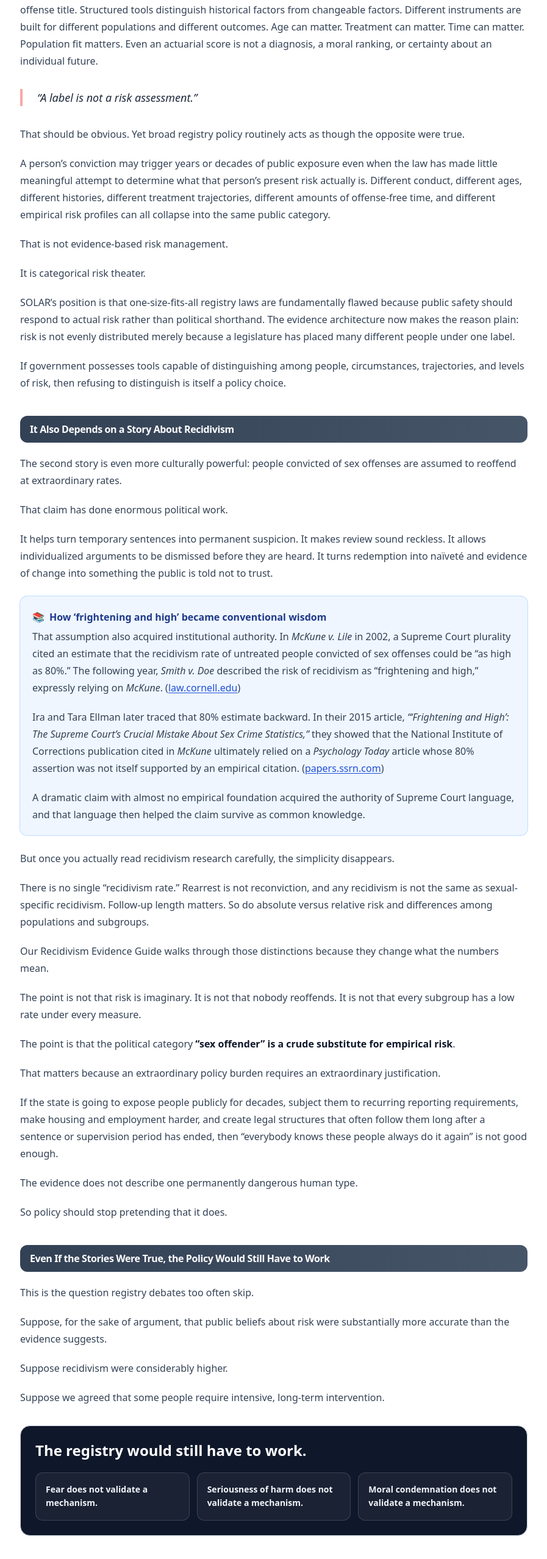
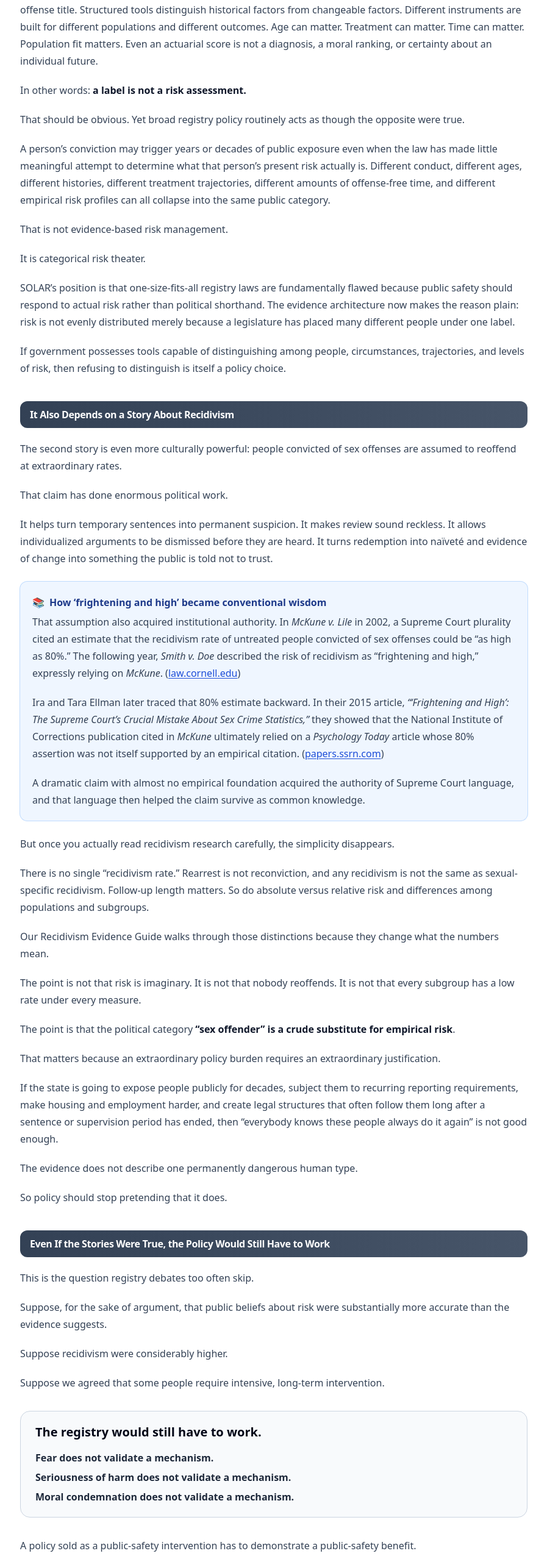
Before and after one commit to projectsolarrecon/Solar, a React (Vite) app: page /blog/what-good-is-the-registry in a window 1280 px wide. Shown: the part 2405-4962 px from the top of the page at 61% size, without its empty margins (191-1088 px from the left). Built offline with nearby package versions, Linux system fonts and the light colour scheme.

Commit message:
Refine registry editorial presentation hierarchy

```diff
--- a/src/pages/blog/WhatGoodistheRegistry.tsx
+++ b/src/pages/blog/WhatGoodistheRegistry.tsx
@@ -204,7 +204,9 @@ export default function WhatGoodistheRegistry(): JSX.Element {
           certainty about an individual future.
         </p>
 
-        <PullQuote>“A label is not a risk assessment.”</PullQuote>
+        <p>
+          In other words: <strong>a label is not a risk assessment.</strong>
+        </p>
 
         <p>
           That should be obvious. Yet broad registry policy routinely acts as though
@@ -358,20 +360,14 @@ export default function WhatGoodistheRegistry(): JSX.Element {
           intervention.
         </p>
 
-        <div className="not-prose my-8 rounded-2xl border border-slate-300 bg-slate-900 p-5 text-white shadow-sm sm:p-6">
-          <p className="m-0 text-xl font-bold leading-snug sm:text-2xl">
+        <div className="not-prose my-8 rounded-2xl border border-slate-300 bg-slate-50 px-5 py-5 sm:px-6">
+          <p className="m-0 text-xl font-bold leading-snug text-slate-950">
             The registry would <strong>still have to work</strong>.
           </p>
-          <div className="mt-5 grid gap-3 md:grid-cols-3">
-            <div className="rounded-xl border border-white/15 bg-white/5 p-4 text-sm font-semibold leading-relaxed text-slate-100">
-              Fear does not validate a mechanism.
-            </div>
-            <div className="rounded-xl border border-white/15 bg-white/5 p-4 text-sm font-semibold leading-relaxed text-slate-100">
-              Seriousness of harm does not validate a mechanism.
-            </div>
-            <div className="rounded-xl border border-white/15 bg-white/5 p-4 text-sm font-semibold leading-relaxed text-slate-100">
-              Moral condemnation does not validate a mechanism.
-            </div>
+          <div className="mt-4 space-y-1.5 text-base font-semibold leading-relaxed text-slate-800">
+            <p className="m-0">Fear does not validate a mechanism.</p>
+            <p className="m-0">Seriousness of harm does not validate a mechanism.</p>
+            <p className="m-0">Moral condemnation does not validate a mechanism.</p>
           </div>
         </div>
 
@@ -435,11 +431,9 @@ export default function WhatGoodistheRegistry(): JSX.Element {
 
         <p>Because the registry performs one function extremely well:</p>
 
-        <div className="not-prose my-7 rounded-2xl border-l-4 border-slate-900 bg-slate-100 px-5 py-5 sm:px-6">
-          <p className="m-0 text-xl font-extrabold leading-snug text-slate-950 sm:text-2xl">
-            It tells the public who the designated bad people are.
-          </p>
-        </div>
+        <p>
+          <strong>It tells the public who the designated bad people are.</strong>
+        </p>
 
         <p>
           It gives communities a map, a label, and a ritual of exclusion. It tells
@@ -453,14 +447,11 @@ export default function WhatGoodistheRegistry(): JSX.Element {
           <strong>those people are the danger.</strong>
         </p>
 
-        <div className="not-prose my-6 border-y border-slate-200 py-5 text-center">
-          <p className="m-0 text-lg font-semibold text-slate-900">
-            That may be psychologically satisfying.
-          </p>
-          <p className="mt-1 text-lg font-extrabold text-slate-950">
-            It is not the same thing as prevention.
-          </p>
-        </div>
+        <p>That may be psychologically satisfying.</p>
+
+        <p>
+          <strong>It is not the same thing as prevention.</strong>
+        </p>
 
         <p>A registry is visible in ways that prevention rarely is.</p>
 
@@ -478,16 +469,9 @@ export default function WhatGoodistheRegistry(): JSX.Element {
 
         <p>The registry is easy.</p>
 
-        <div className="not-prose my-7 flex flex-wrap justify-center gap-2 rounded-2xl border border-slate-200 bg-white p-5 shadow-sm">
-          {["Names.", "Addresses.", "Photographs.", "Alerts.", "Search boxes."].map((item) => (
-            <span
-              key={item}
-              className="rounded-full bg-slate-900 px-4 py-2 text-sm font-bold text-white"
-            >
-              {item}
-            </span>
-          ))}
-        </div>
+        <p>
+          <strong>Names. Addresses. Photographs. Alerts. Search boxes.</strong>
+        </p>
 
         <p>It makes vigilance tangible.</p>
 
@@ -553,31 +537,6 @@ export default function WhatGoodistheRegistry(): JSX.Element {
           demands of maintaining public-registration systems.
         </p>
 
-        <div className="not-prose my-7 rounded-2xl border border-slate-200 bg-white p-5 shadow-sm sm:p-6">
-          <div className="text-xs font-bold uppercase tracking-[0.16em] text-slate-500">
-            Documented burdens
-          </div>
-          <div className="mt-4 flex flex-wrap gap-2">
-            {[
-              "Housing",
-              "Employment",
-              "Harassment",
-              "Family impacts",
-              "Social isolation",
-              "Psychological distress",
-              "Privacy",
-              "Compliance demands",
-            ].map((item) => (
-              <span
-                key={item}
-                className="rounded-full border border-slate-200 bg-slate-50 px-3 py-1.5 text-sm font-semibold text-slate-700"
-              >
-                {item}
-              </span>
-            ))}
-          </div>
-        </div>
-
         <p>
           That does not prove that every collateral consequence causes future
           offending.
@@ -639,10 +598,12 @@ export default function WhatGoodistheRegistry(): JSX.Element {
 
         <p>But that is precisely the problem.</p>
 
-        <PullQuote>
-          “The burdens are certain and visible. The public-safety return is far harder
-          to demonstrate.”
-        </PullQuote>
+        <p>
+          <strong>
+            The burdens are certain and visible. The public-safety return is far harder
+            to demonstrate.
+          </strong>
+        </p>
 
         <BandHeader title="We Have Confused Condemnation With Prevention" />
 
```
